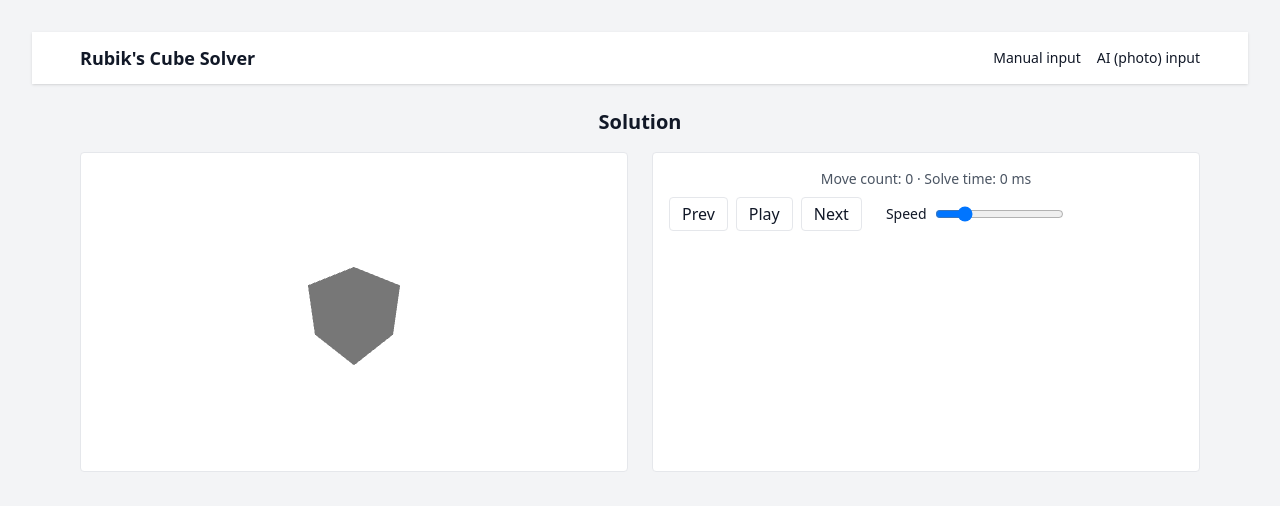
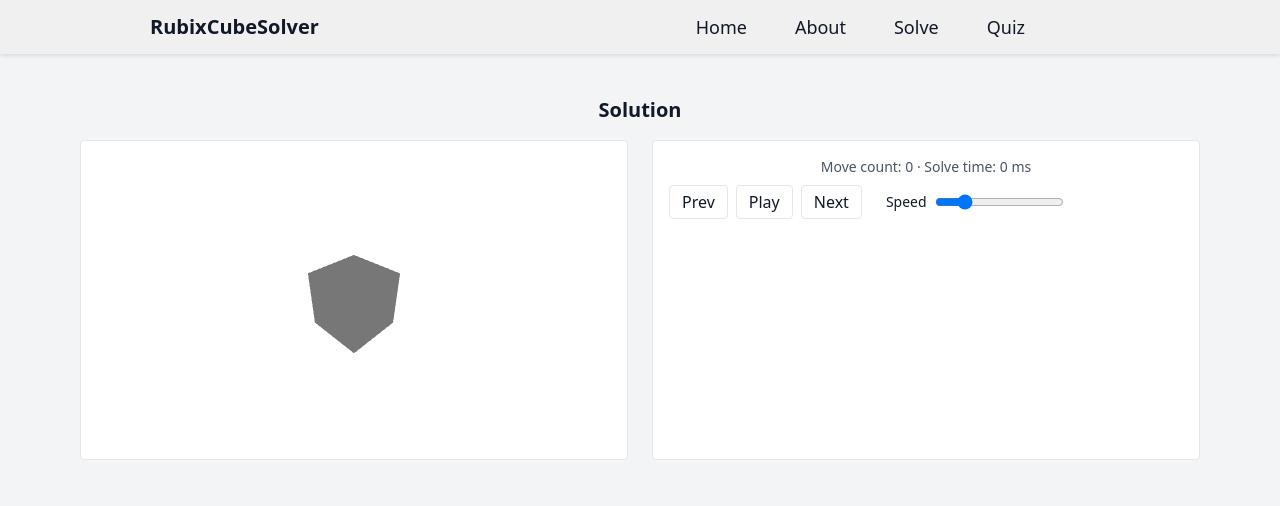
Before and after one commit to shivanshcoding/RubixCubeSolver, a React (Vite) app in the folder frontend/: page /solution in a window 1280 px wide. Shown: the top 506 px of the page. Built offline with nearby package versions, Linux system fonts and the light colour scheme.

Commit message:
Added the navbar to the App.jsx

```diff
--- a/frontend/src/App.jsx
+++ b/frontend/src/App.jsx
@@ -1,22 +1,20 @@
-import { Routes, Route, Link } from 'react-router-dom'
-import HomePage from './pages/HomePage.jsx'
-import ManualInputPage from './pages/ManualInputPage.jsx'
-import ScanPage from './pages/ScanPage.jsx'
-import SolutionPage from './pages/SolutionPage.jsx'
-import './App.css'
+import { Routes, Route, Link } from "react-router-dom";
+import Navbar from "./components/Navbar.jsx";
+import HomePage from "./pages/HomePage.jsx";
+import ManualInputPage from "./pages/ManualInputPage.jsx";
+import ScanPage from "./pages/ScanPage.jsx";
+import SolutionPage from "./pages/SolutionPage.jsx";
+import "./App.css";
 
 export default function App() {
   return (
-    <div className="min-h-screen bg-gray-100 text-gray-900">
-      <header className="bg-white shadow">
-        <div className="max-w-6xl mx-auto px-4 py-3 flex items-center justify-between">
-          <Link to="/" className="font-semibold text-lg">Rubik's Cube Solver</Link>
-          <nav className="space-x-4 text-sm">
-            <Link to="/manual" className="hover:text-blue-600">Manual input</Link>
-            <Link to="/scan" className="hover:text-blue-600">AI (photo) input</Link>
-          </nav>
-        </div>
-      </header>
+    <div
+      className="min-h-screen bg-gray-100 text-gray-900"
+      style={{ paddingTop: "40px" }}
+    >
+      <Navbar
+        items={["RubixCubeSolver", "Home", "About", "Solve", "Quiz"]}
+      />
       <main className="max-w-6xl mx-auto px-4 py-6">
         <Routes>
           <Route path="/" element={<HomePage />} />
@@ -26,5 +24,5 @@ export default function App() {
         </Routes>
       </main>
     </div>
-  )
+  );
 }
--- /dev/null
+++ b/frontend/src/components/Navbar.jsx
@@ -0,0 +1,54 @@
+import React from "react";
+import { Link } from "react-router-dom";
+
+export default function Navbar({ items = [] }) {
+  if (!items.length) return null;
+
+  // map display text to paths
+  const routes = {
+    "Home": "/",
+    "About": "/#about",
+    "Solve": "/#solve",
+    "Quiz": "/#quiz",
+  };
+
+  return (
+    <nav
+      style={{
+        backgroundColor: "#f0f0f0",
+        padding: "12px 150px",
+        display: "flex",
+        alignItems: "center",
+        position: "fixed",
+        top: 0,
+        left: 0,
+        right: 0,
+        boxShadow: "0 2px 4px rgba(0,0,0,0.1)",
+        zIndex: 10
+      }}
+    >
+      <ul style={{ display: "flex", alignItems: "center", width: "100%", listStyle: "none", padding: 0, margin: 0 }}>
+
+        {/* logo / title */}
+        <li style={{ fontWeight: "bold", fontSize: "20px" }}>
+          {items[0]}
+        </li>
+
+        {/* nav links */}
+        <div style={{ marginLeft: "auto", display: "flex", gap: "3rem", marginRight: "105px" }}>
+          {items.slice(1).map((item, idx) => (
+            <li key={idx} style={{ fontSize: "18px" }}>
+              <Link
+                to={routes[item] || "/"}
+                style={{ textDecoration: "none", color: "inherit", fontSize: "18px" }}
+              >
+                {item}
+              </Link>
+            </li>
+          ))}
+        </div>
+
+      </ul>
+    </nav>
+  );
+}
```
